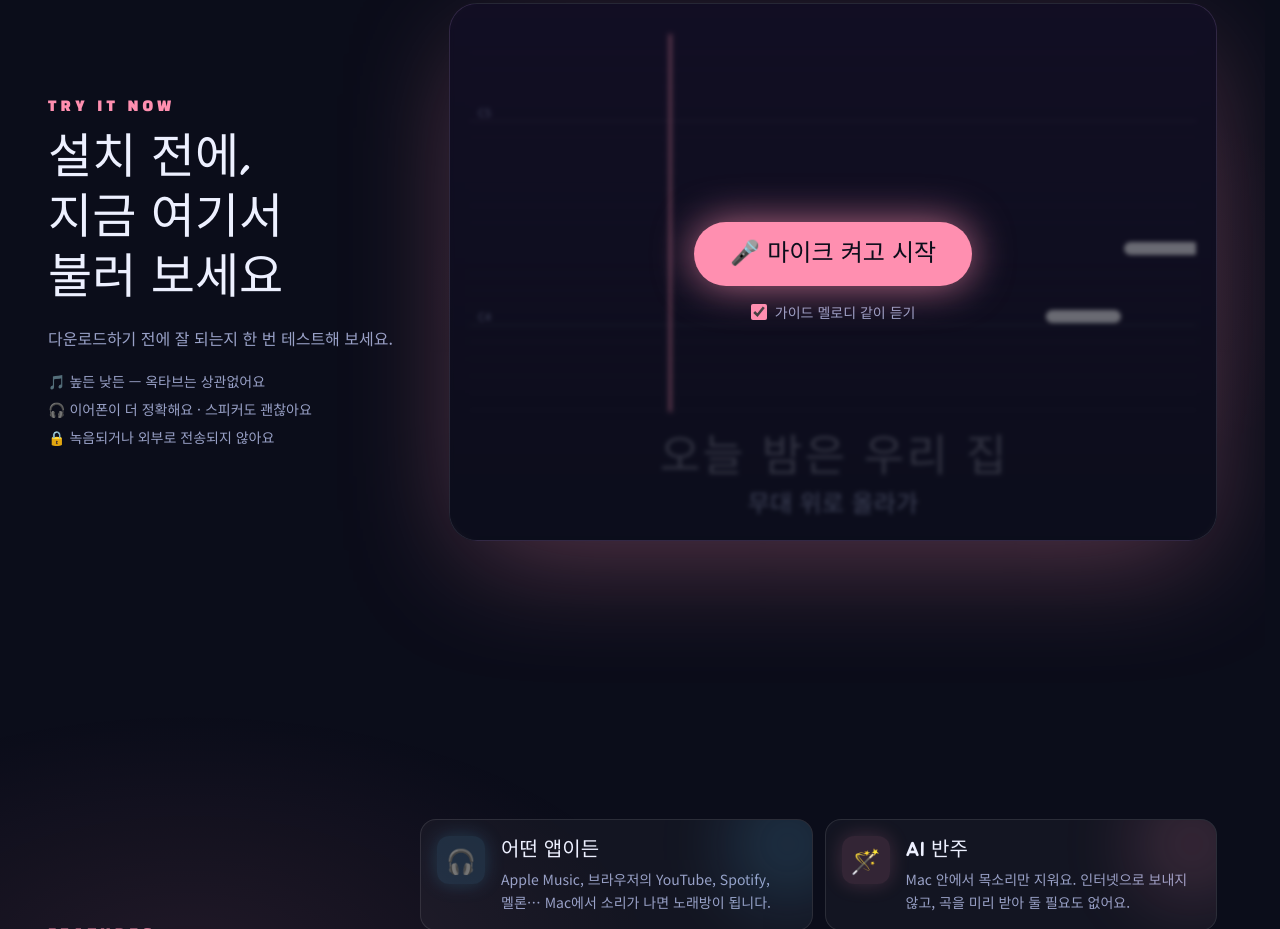
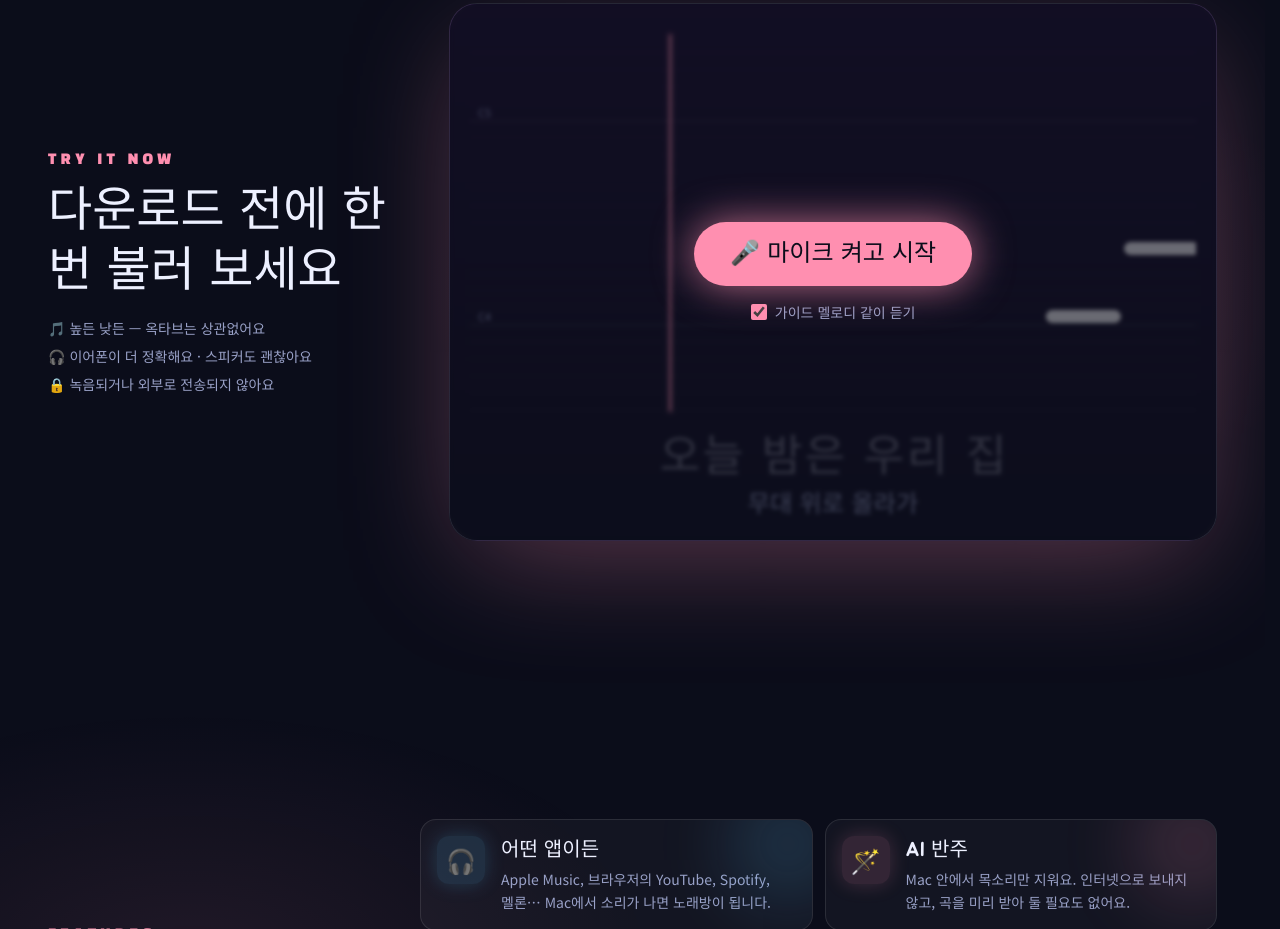
Before and after one commit to hsu3046/CoNoAI, a Next.js app in the folder web/: page / in a window 1280 px wide. Shown: the part 5320-6249 px from the top of the page. Built offline with nearby package versions, Linux system fonts and the light colour scheme; no server answers.

Commit message:
copy(web): try section title, drop intro line
Co-Authored-By: Claude Opus 5.5 <noreply@anthropic.com>

```diff
--- a/web/src/components/TryItLive.tsx
+++ b/web/src/components/TryItLive.tsx
@@ -201,9 +201,8 @@ export function TryItLive() {
   return (
     <Screen id="try" innerRef={sectionRef} glow={{ color: "rgba(255,143,176,0.1)", x: "70%", y: "55%" }}>
       <div className="grid items-center gap-10 lg:grid-cols-[minmax(0,0.8fr)_minmax(0,1.7fr)]">
-        <SectionTitle kicker="TRY IT NOW" title="설치 전에, 지금 여기서 불러 보세요" align="left">
-          다운로드하기 전에 잘 되는지 한 번 테스트해 보세요.
-          <ul className="mt-5 space-y-2 text-sm">
+        <SectionTitle kicker="TRY IT NOW" title="다운로드 전에 한 번 불러 보세요" align="left">
+          <ul className="space-y-2 text-sm">
             <li>🎵 높든 낮든 — 옥타브는 상관없어요</li>
             <li>🎧 이어폰이 더 정확해요 · 스피커도 괜찮아요</li>
             <li>🔒 녹음되거나 외부로 전송되지 않아요</li>
```
